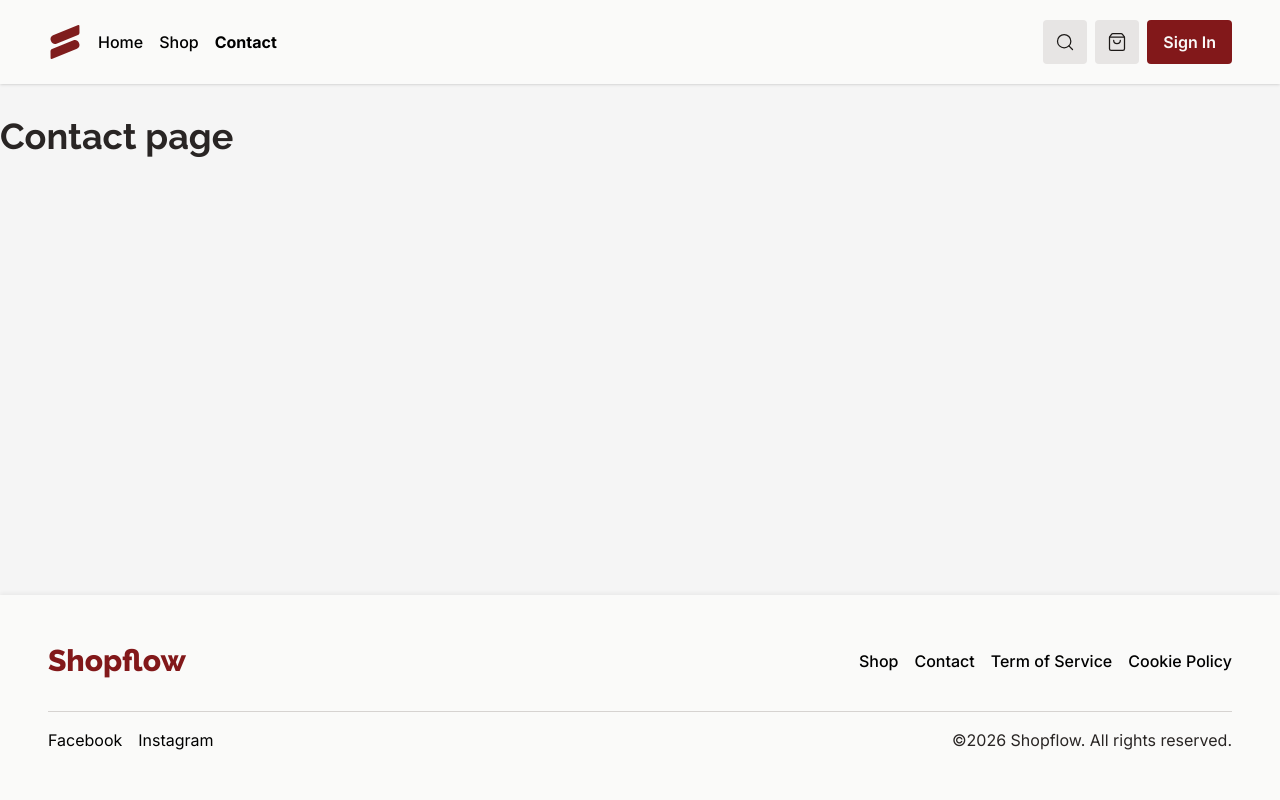
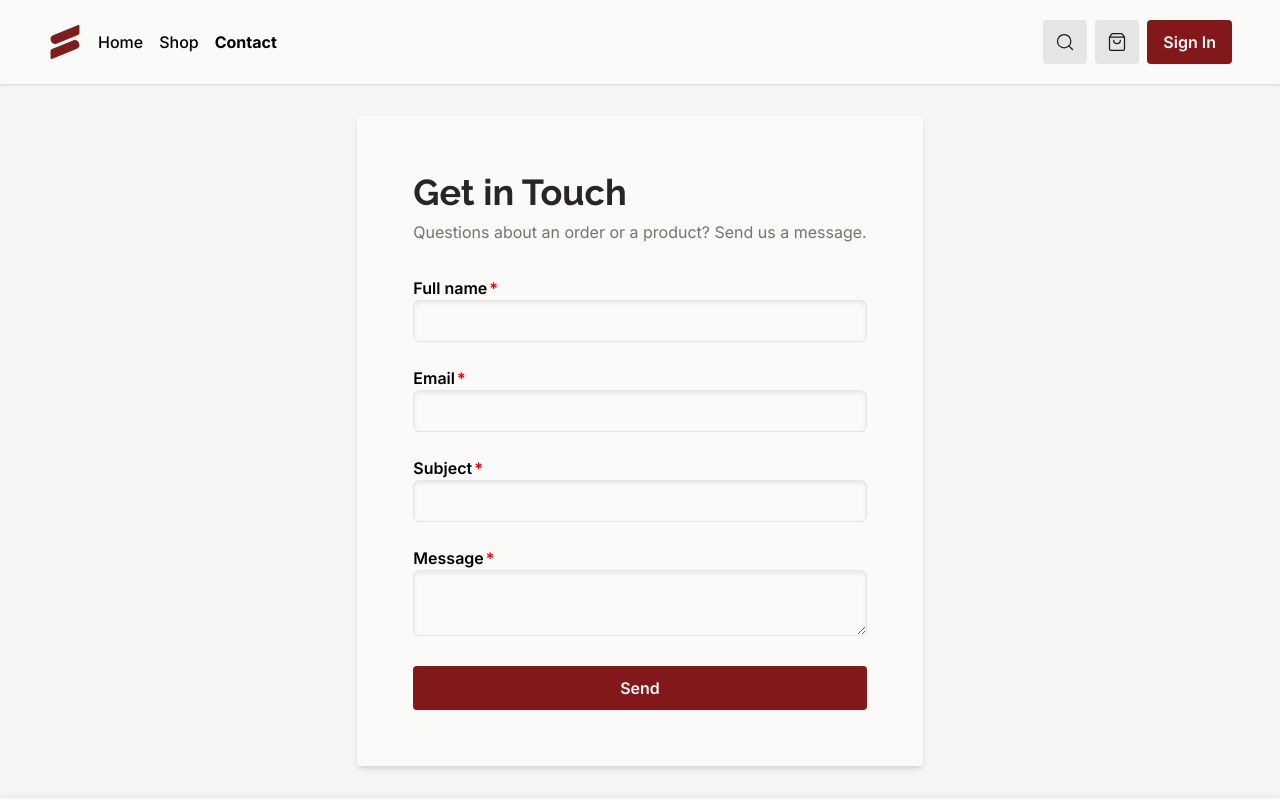
Before and after one commit to helenesyre/JSF-helene-syre, a Next.js app: page /contact in a window 1280 px wide. Shown: the top 800 px of the page. Built offline with nearby package versions, Linux system fonts and the light colour scheme.

Commit message:
Added contact form and validation fields
Added new packages for form handling and validation. Edited button to work with types, like submit.

```diff
--- /dev/null
+++ b/app/_components/forms/ContactForm.tsx
@@ -0,0 +1,124 @@
+"use client";
+import { useForm, SubmitHandler } from "react-hook-form";
+import { zodResolver } from "@hookform/resolvers/zod";
+import { ContactFormSchema } from "../../_lib/schema";
+import { CircleAlert } from "lucide-react";
+import Button from "../ui/Button";
+
+type contactFormData = {
+  name: string;
+  email: string;
+  subject: string;
+  message: string;
+};
+
+const inputContainerClass = "mb-4";
+const labelClass = "font-semibold mb-1";
+const asteriskClass = "text-red-600 ml-0.5";
+const inputClass =
+  "w-full border border-stone-200 rounded-md p-2 mb-2 inset-shadow-sm/8";
+const errorContainerClass = "flex items-center space-x-1.5 text-red-600";
+const errorClass = "text-red-600 font-medium text-sm";
+
+export default function ContactForm() {
+  const {
+    register,
+    handleSubmit,
+    formState: { errors },
+  } = useForm({
+    resolver: zodResolver(ContactFormSchema),
+    mode: "onBlur",
+  });
+
+  const onSubmit: SubmitHandler<contactFormData> = (data) => {
+    console.log(data);
+  };
+
+  return (
+    <form onSubmit={handleSubmit(onSubmit)}>
+      <div className={inputContainerClass}>
+        <label className={labelClass}>
+          Full name<span className={asteriskClass}>*</span>
+        </label>
+        <input
+          className={inputClass}
+          id="nameContact"
+          {...register("name")}
+          aria-invalid={errors.name ? "true" : "false"}
+          aria-describedby="nameError"
+        />
+        {errors.name && (
+          <div className={errorContainerClass}>
+            <CircleAlert size={18} strokeWidth={1.75} />
+            <p id="nameError" role="alert" className={errorClass}>
+              {errors.name.message}
+            </p>
+          </div>
+        )}
+      </div>
+      <div className={inputContainerClass}>
+        <label className={labelClass}>
+          Email<span className={asteriskClass}>*</span>
+        </label>
+        <input
+          className={inputClass}
+          id="emailContact"
+          {...register("email")}
+          aria-invalid={errors.email ? "true" : "false"}
+          aria-describedby="emailError"
+        />
+        {errors.email && (
+          <div className={errorContainerClass}>
+            <CircleAlert size={18} strokeWidth={1.75} />
+            <p id="emailError" role="alert" className={errorClass}>
+              {errors.email.message}
+            </p>
+          </div>
+        )}
+      </div>
+      <div className={inputContainerClass}>
+        <label className={labelClass}>
+          Subject<span className={asteriskClass}>*</span>
+        </label>
+        <input
+          className={inputClass}
+          id="subjectContact"
+          {...register("subject")}
+          aria-invalid={errors.subject ? "true" : "false"}
+          aria-describedby="subjectError"
+        />
+        {errors.subject && (
+          <div className={errorContainerClass}>
+            <CircleAlert size={18} strokeWidth={1.75} />
+            <p id="subjectError" role="alert" className={errorClass}>
+              {errors.subject.message}
+            </p>
+          </div>
+        )}
+      </div>
+      <div className={inputContainerClass}>
+        <label className={labelClass}>
+          Message<span className={asteriskClass}>*</span>
+        </label>
+        <textarea
+          className={inputClass}
+          id="messageContact"
+          {...register("message")}
+          aria-invalid={errors.message ? "true" : "false"}
+          aria-describedby="messageError"
+        />
+        {errors.message && (
+          <div className={errorContainerClass}>
+            <CircleAlert size={18} strokeWidth={1.75} />
+            <p id="messageError" role="alert" className={errorClass}>
+              {errors.message.message}
+            </p>
+          </div>
+        )}
+      </div>
+      <Button variant={"Medium"} color={"Primary"} width={"Full"} type="submit">
+        Send
+      </Button>
+    </form>
+  );
+}
--- a/app/_components/ui/Button.tsx
+++ b/app/_components/ui/Button.tsx
@@ -34,6 +34,7 @@ export type ButtonProps = {
   width?: ButtonWidthVariantType;
   icon?: boolean;
   href?: string;
+  type?: "button" | "submit" | "reset";
   prefix?: ReactNode;
   suffix?: ReactNode;
   children?: ReactNode;
@@ -50,6 +51,7 @@ export default function Button(props: ButtonProps) {
     suffix,
     children,
     href,
+    type = "button",
   } = props;
 
   const variantClass = icon
@@ -78,5 +80,9 @@ export default function Button(props: ButtonProps) {
       </a>
     );
   }
-  return <button className={buttonClasses}>{content}</button>;
+  return (
+    <button type={type} className={buttonClasses}>
+      {content}
+    </button>
+  );
 }
--- /dev/null
+++ b/app/_lib/schema.ts
@@ -0,0 +1,23 @@
+import z from "zod";
+
+export const ContactFormSchema = z.object({
+  name: z
+    .string()
+    .trim()
+    .min(3, "Name must be at least 3 characters")
+    .max(70, "Names cannot be longer than 70 characters"),
+  email: z
+    .email({ message: "Invalid email address" })
+    .trim()
+    .min(5, "Email must be at least 5 characters"),
+  message: z
+    .string()
+    .trim()
+    .min(10, "Message must be at least 10 characters")
+    .max(500, "Message cannot be longer than 500 characters"),
+  subject: z
+    .string()
+    .trim()
+    .min(3, "Subject must be at least 3 characters")
+    .max(100, "Subject cannot be longer than 100 characters"),
+});
--- a/app/contact/page.tsx
+++ b/app/contact/page.tsx
@@ -1,7 +1,17 @@
+import ContactForm from "../_components/forms/ContactForm";
+
 export default function Contact() {
   return (
-    <div className="py-8">
-      <h1>Contact page</h1>
+    <div className="py-8 px-12 max-w-7xl mx-auto">
+      <div className="flex flex-col gap-8 p-14 bg-stone-50 rounded shadow-md">
+        <div>
+          <h1 className="mb-2">Get in Touch</h1>
+          <p className="text-stone-500">
+            Questions about an order or a product? Send us a message.
+          </p>
+        </div>
+        <ContactForm />
+      </div>
     </div>
   );
 }
--- a/package.json
+++ b/package.json
@@ -9,11 +9,14 @@
     "lint": "eslint"
   },
   "dependencies": {
+    "@hookform/resolvers": "^5.9.1",
     "@tanstack/react-query": "^5.103.1",
     "lucide-react": "^1.47.0",
     "next": "16.3.5",
     "react": "19.2.8",
-    "react-dom": "19.2.8"
+    "react-dom": "19.2.8",
+    "react-hook-form": "^7.88.0",
+    "zod": "^4.6.5"
   },
   "devDependencies": {
     "@tailwindcss/postcss": "^4",
```
Also changed, not shown: 1 other file (tests, documents, lock files or other folders).
